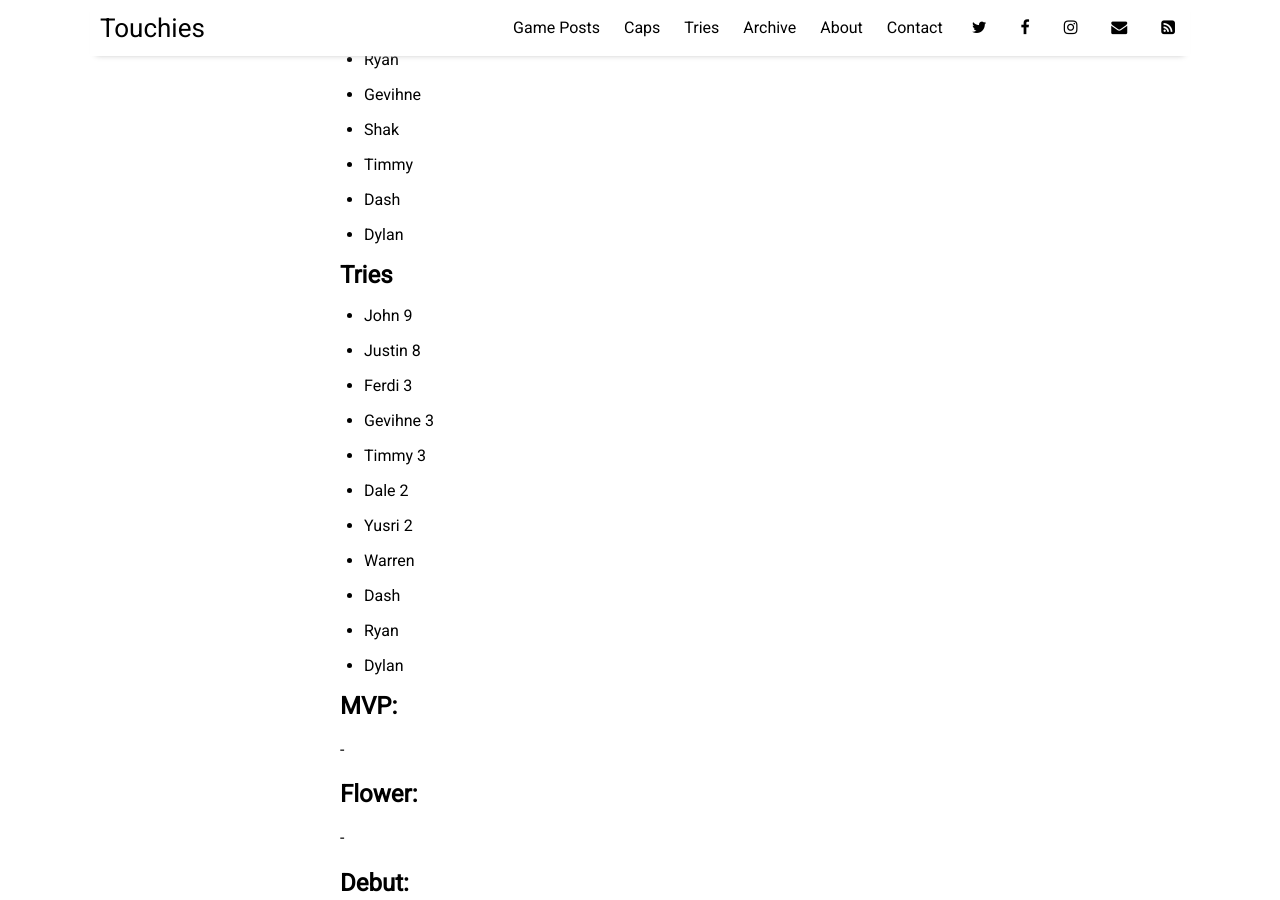
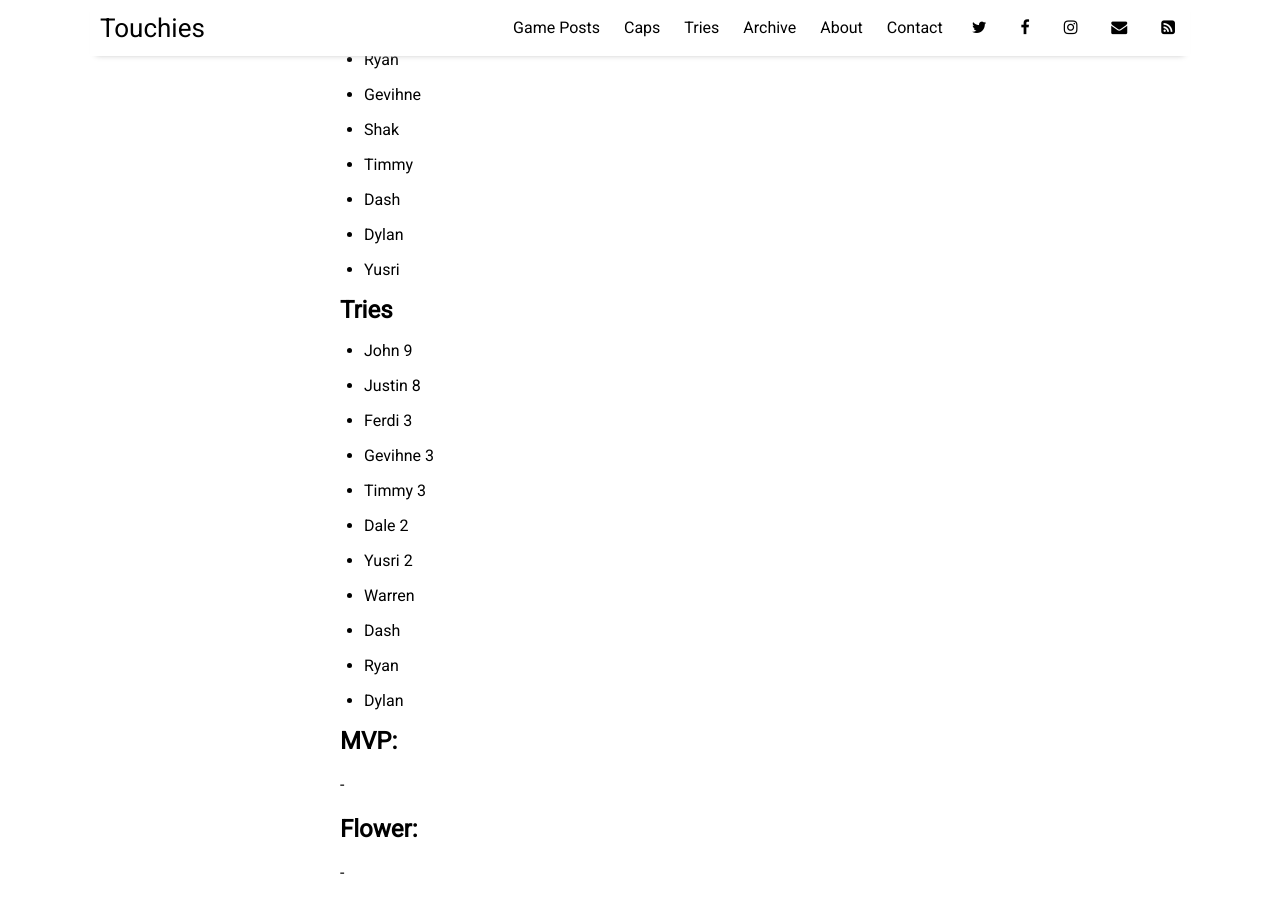
Before and after one commit to sundayrugby/sundayrugby.github.io, a Jekyll site: the page built from _posts/2024-03-17-CI.md, in a window 1280 px wide and 900 px high, scrolled down 913 px. Built offline with Jekyll 4.4.1, drawn with Linux system fonts in a browser that asks for light colours; nearby versions of some CDN libraries.

Commit message:
Update 2024-03-17-CI.md

```diff
--- a/_posts/2024-03-17-CI.md
+++ b/_posts/2024-03-17-CI.md
@@ -23,6 +23,7 @@ image: 2024_03_17.jpg
 * Timmy
 * Dash
 * Dylan
+* Yusri
 
 
 ## Tries
```
